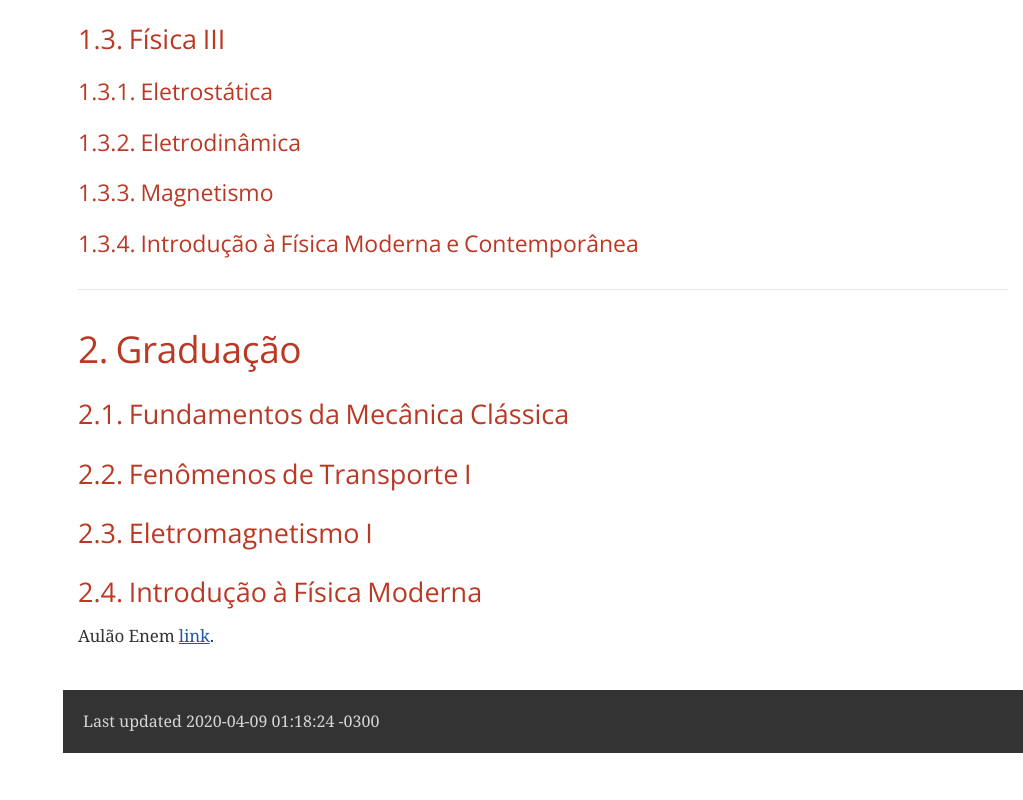
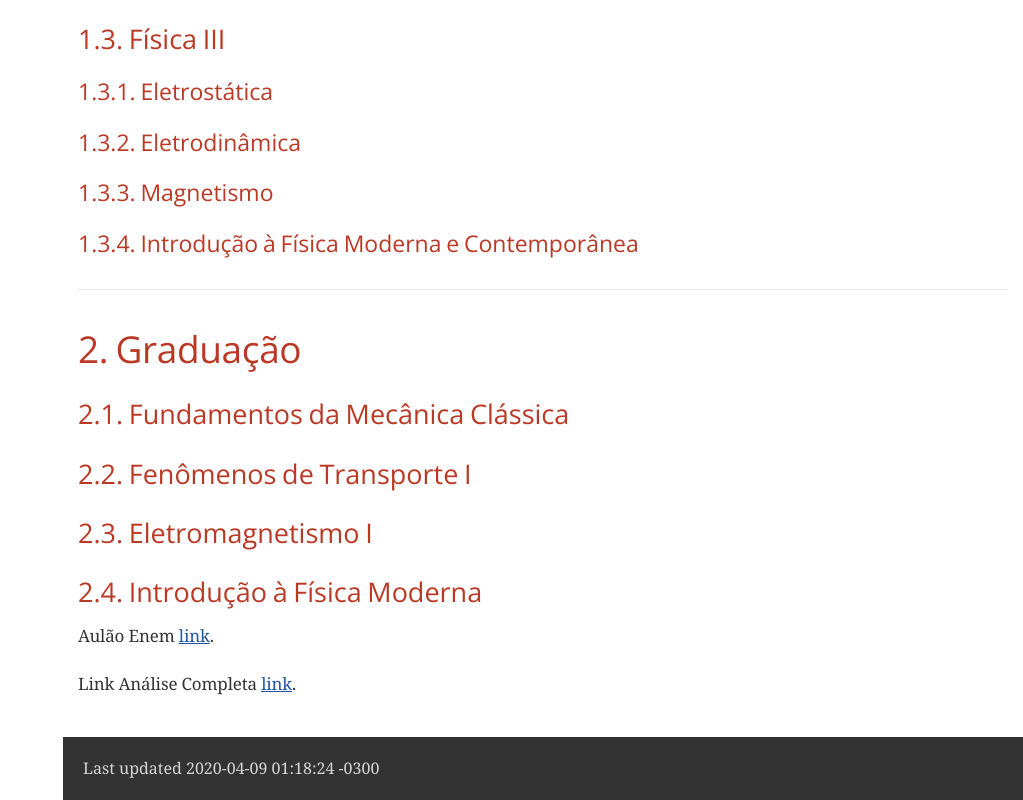
Before and after one commit to profjefis/profjefis.github.io, a plain HTML site: page index.html in a window 1280 px wide. Shown: the part 958-1758 px from the top of the page, without its empty margins (257-1280 px from the left). Before the commit the page ends 1711 px from the top, so only its background shows below. Drawn offline with nearby package versions, Linux system fonts and the light colour scheme; a web font is replaced by a local one.

Commit message:
Update index.html

```diff
--- a/index.html
+++ b/index.html
@@ -590,6 +590,9 @@ body.book #toc,body.book #preamble,body.book h1.sect0,body.book .sect1>h2{page-b
 <p>
   Aulão Enem <a href="aulas/enem-2024/aula-enem-2024.html">link</a>.
 </p>
+<p>
+  Link Análise Completa <a href="analise/dashboard.html">link</a>.
+</p>
 
 </div>
 </div>
```
